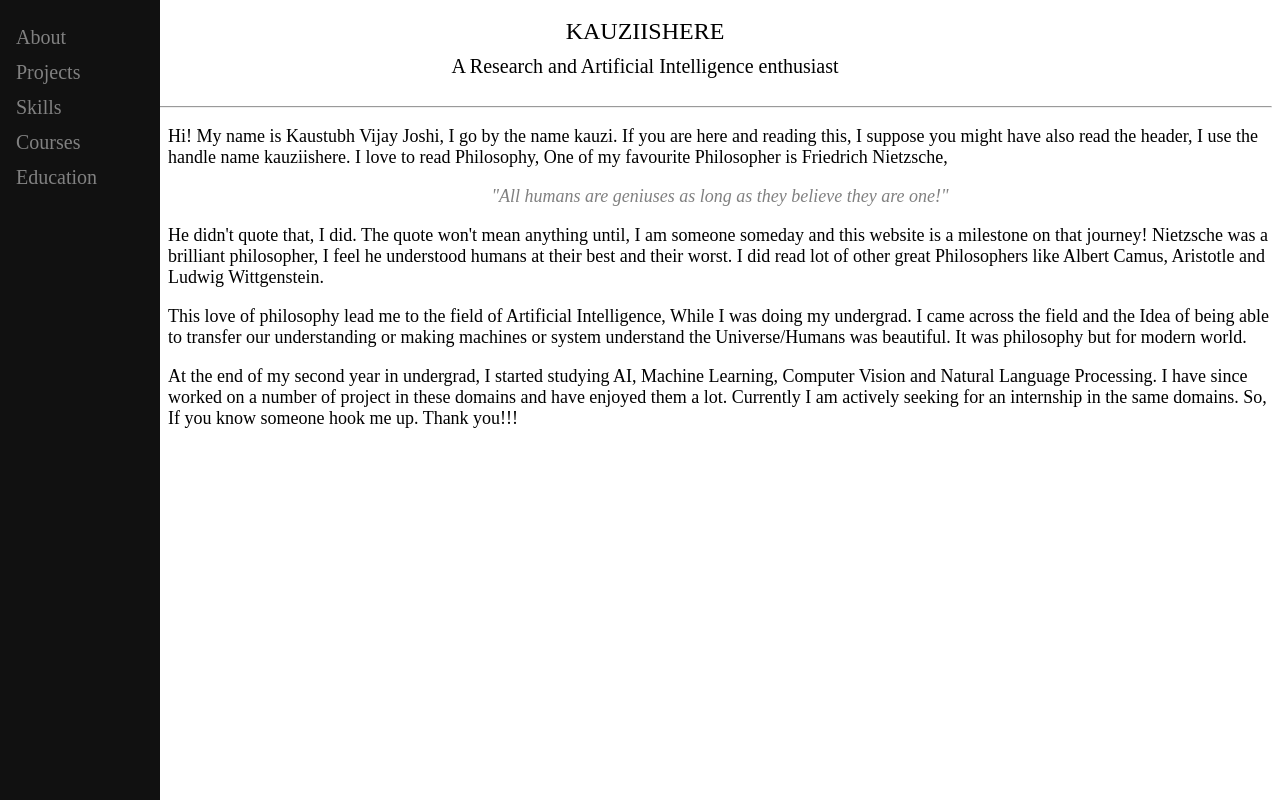
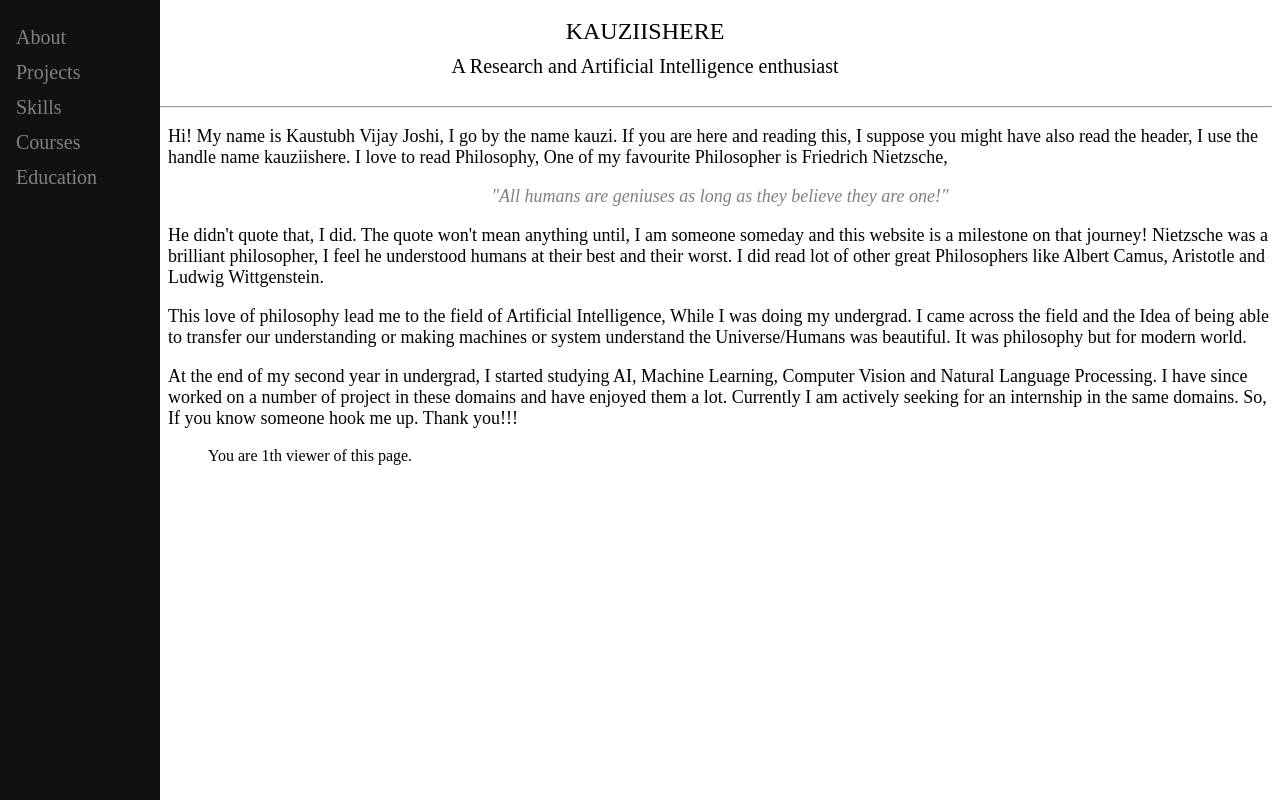
Before and after one commit to kauziishere/Djnagotut, a Django app: template blog/templates/blog/index.html in a window 1280 px wide. Run offline with Django 3.2, Linux system fonts and the light colour scheme; the template is opened without the code that fills it: values that come from a table or form of the project are taken from there, others are empty; tables that the repository leaves empty hold one stand-in row (values such as "Sample post").

Commit message:
minor bug fix for django version

```diff
--- a/blog/templates/blog/index.html
+++ b/blog/templates/blog/index.html
@@ -30,6 +30,9 @@
 	<p class="about" align="left">
 		At the end of my second year in undergrad, I started studying AI, Machine Learning, Computer Vision and Natural Language Processing. I have since worked on a number of project in these domains and have enjoyed them a lot. Currently I am actively seeking for an internship in the same domains. So, If you know someone hook me up. Thank you!!!
 	</p>
+		<p id = "count" alight = "center" style="padding-left:200px;">
+			You are {{posts.view_count}}th viewer of this page.
+		</p>
 </div>
 <div class="projects">
 	This
--- a/blog/templates/blog/skills.html
+++ b/blog/templates/blog/skills.html
@@ -17,8 +17,5 @@
 	<div id="main"  style="padding-top:200px;" align="center">
 		Page under construction
 	</div>
-	<p id = "count" alight = "center" style="padding-left:200px;">
-		You are {{posts.view_count}}th viewer of this page.
-	</p>
 </body>
 </html>
--- a/blog/urls.py
+++ b/blog/urls.py
@@ -1,9 +1,9 @@
-from django.urls import path
+from django.conf.urls import url
 from . import views
 urlpatterns = [
-    path('', views.index_page, name = 'index'),
-    path(r'edu',views.edu_page, name = 'edu'),
-    path(r'skills',views.skills_page, name = 'skills'),
-    path(r'courses',views.courses_page, name = 'courses'),
-    path(r'projects',views.projects_page, name = 'projects'),
+    url('', views.index_page, name = 'index'),
+    url(r'edu',views.edu_page, name = 'edu'),
+    url(r'skills',views.skills_page, name = 'skills'),
+    url(r'courses',views.courses_page, name = 'courses'),
+    url(r'projects',views.projects_page, name = 'projects'),
 ]
--- a/blog/views.py
+++ b/blog/views.py
@@ -5,8 +5,11 @@ from django.utils import timezone
 def post_list(request):
 	posts = Post.objects.all()
 	return render(request, 'blog/post_list.html', {})
+
 def index_page(request):
 	posts = Post.objects.get(title='About me')
+	posts.view_count = posts.view_count + 1
+	posts.save()
 	return render(request, 'blog/index.html', {'posts': posts})
 
 def edu_page(request):
```
